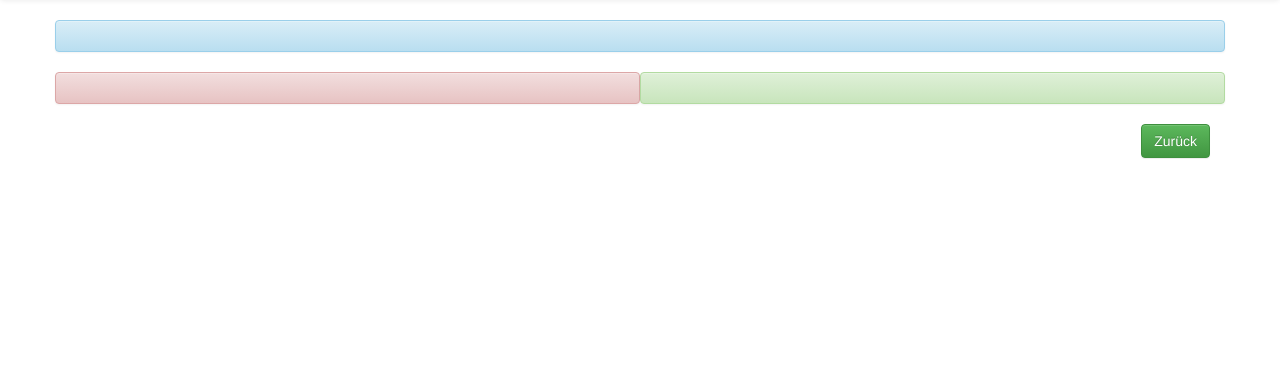
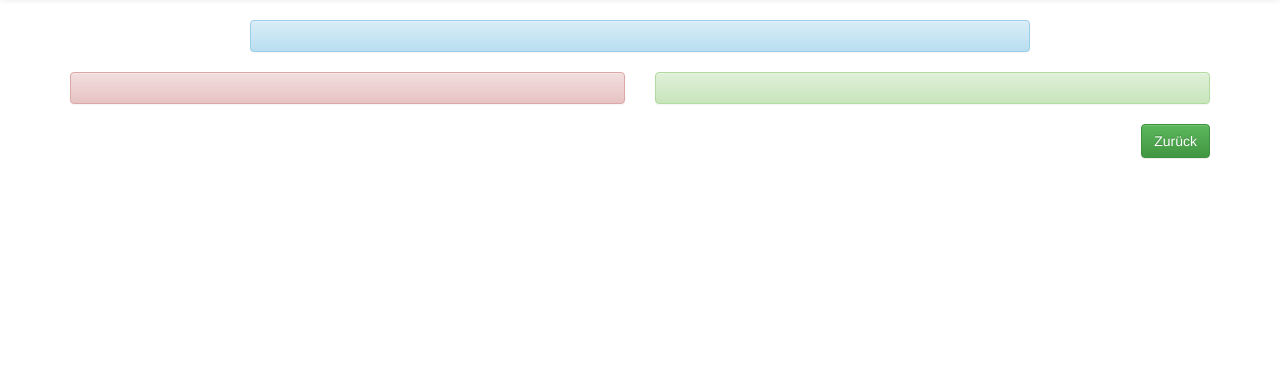
Before and after one commit to BloodyD/beratung-erfurt, a Django app: template templates/sub_page.html in a window 1280 px wide. Shown: the part 52-420 px from the top of the page. Run offline with Django 3.2, Linux system fonts and the light colour scheme; the template is opened without the code that fills it, so the values that code supplies are empty; parts of the project's set-up code (start-up, migrations or seed data) failed here and were passed over.

Commit message:
layout change in subpage template

```diff
--- a/templates/sub_page.html
+++ b/templates/sub_page.html
@@ -3,7 +3,7 @@
 {% block content %}
 
 <div class="row">
-  <div class="col-sm-12 alert alert-info">
+  <div class="col-sm-offset-2 col-sm-8 alert alert-info">
   {% autoescape off %}
     {{ info_text }}
   {% endautoescape %}
@@ -11,15 +11,19 @@
 </div>
 
 <div class="row">
-  <div class="col-sm-6 alert alert-danger">
+  <div class="col-sm-6">
+    <div class="alert alert-danger">
       {% autoescape off %}
         {{ cause_text }}
       {% endautoescape %}
     </div>
-  <div class="col-sm-6 alert alert-success">
+  </div>
+  <div class="col-sm-6">
+    <div class="alert alert-success">
       {% autoescape off %}
         {{ solution_text }}
       {% endautoescape %}
+    </div>
   </div>
 </div>
 
```
Lines whose indentation alone changed are shown as unchanged.
